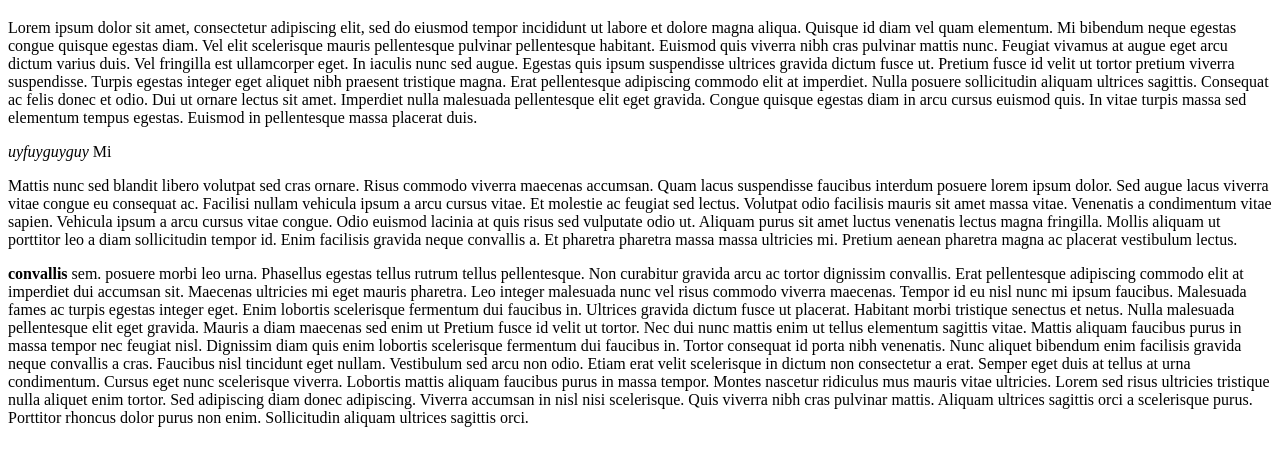
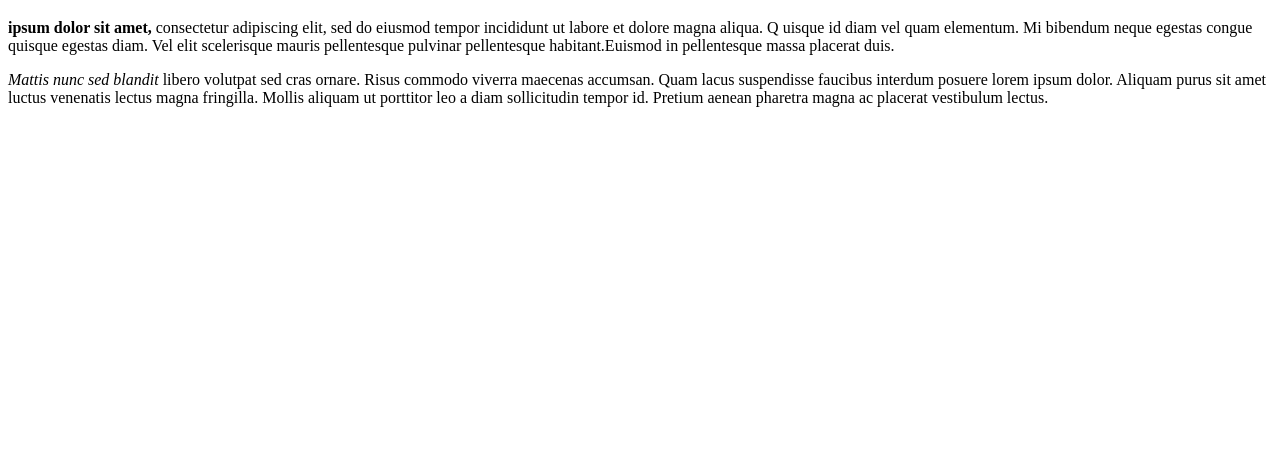
Before and after one commit to Saurabh-d-7717/git_test, a plain HTML site: page index.html in a window 1280 px wide. Shown: the part 61-526 px from the top of the page. Drawn offline with Linux system fonts and the light colour scheme.

Commit message:
some changes in index file

```diff
--- a/index.html
+++ b/index.html
@@ -7,18 +7,17 @@
     <body>
         <h1>LOREM IPSUM</h1>
         <p>
-            Lorem ipsum dolor sit amet, consectetur adipiscing elit, sed do eiusmod tempor incididunt ut labore et dolore magna aliqua. Quisque id diam vel quam elementum. Mi bibendum neque egestas congue quisque egestas diam. Vel elit scelerisque mauris pellentesque pulvinar pellentesque habitant. Euismod quis viverra nibh cras pulvinar mattis nunc. Feugiat vivamus at augue eget arcu dictum varius duis. Vel fringilla est ullamcorper eget. In iaculis nunc sed augue. Egestas quis ipsum suspendisse ultrices gravida dictum fusce ut. Pretium fusce id velit ut tortor pretium viverra suspendisse. Turpis egestas integer eget aliquet nibh praesent tristique magna. Erat pellentesque adipiscing commodo elit at imperdiet. Nulla posuere sollicitudin aliquam ultrices sagittis. Consequat ac felis donec et odio. Dui ut ornare lectus sit amet. Imperdiet nulla malesuada pellentesque elit eget gravida. Congue quisque egestas diam in arcu cursus euismod quis. In vitae turpis massa sed elementum tempus egestas.
+            <strong> ipsum dolor sit amet,</strong> consectetur adipiscing elit, sed do eiusmod tempor incididunt ut labore et dolore magna aliqua. Q
+            uisque id diam vel quam elementum. Mi bibendum neque egestas congue quisque egestas diam. Vel elit scelerisque mauris pellentesque
+            pulvinar pellentesque habitant.Euismod in pellentesque massa placerat duis.
+        </p>
 
-Euismod in pellentesque massa placerat duis.
-</p>   <em>uyfuyguyguy </em>Mi
-<p>Mattis nunc sed blandit libero volutpat sed cras ornare. Risus commodo viverra maecenas accumsan. Quam lacus suspendisse faucibus interdum posuere lorem ipsum dolor. Sed augue lacus viverra vitae congue eu consequat ac. Facilisi nullam vehicula ipsum a arcu cursus vitae. Et molestie ac feugiat sed lectus. Volutpat odio facilisis mauris sit amet massa vitae. Venenatis a condimentum vitae sapien. Vehicula ipsum a arcu cursus vitae congue. Odio euismod lacinia at quis risus sed vulputate odio ut. Aliquam purus sit amet luctus venenatis lectus magna fringilla. Mollis aliquam ut porttitor leo a diam sollicitudin tempor id. Enim facilisis gravida neque convallis a. Et pharetra pharetra massa massa ultricies mi.
+        <p><em>Mattis nunc sed blandit </em>libero volutpat sed cras ornare.
+        Risus commodo viverra maecenas accumsan. Quam lacus suspendisse faucibus interdum posuere lorem ipsum dolor.
+        Aliquam purus sit amet luctus venenatis lectus magna fringilla. Mollis aliquam ut porttitor leo a diam sollicitudin tempor id.
+        Pretium aenean pharetra magna ac placerat vestibulum lectus.</p>
 
-    Pretium aenean pharetra magna ac placerat vestibulum lectus.</p>
 
-    <p> <strong>convallis</strong>
-        sem.
-         posuere morbi leo urna. Phasellus egestas tellus rutrum tellus pellentesque. Non curabitur gravida arcu ac tortor dignissim convallis. Erat pellentesque adipiscing commodo elit at imperdiet dui accumsan sit. Maecenas ultricies mi eget mauris pharetra. Leo integer malesuada nunc vel risus commodo viverra maecenas. Tempor id eu nisl nunc mi ipsum faucibus. Malesuada fames ac turpis egestas integer eget. Enim lobortis scelerisque fermentum dui faucibus in. Ultrices gravida dictum fusce ut placerat. Habitant morbi tristique senectus et netus. Nulla malesuada pellentesque elit eget gravida. Mauris a diam maecenas sed enim ut
-Pretium fusce id velit ut tortor. Nec dui nunc mattis enim ut tellus elementum sagittis vitae. Mattis aliquam faucibus purus in massa tempor nec feugiat nisl. Dignissim diam quis enim lobortis scelerisque fermentum dui faucibus in. Tortor consequat id porta nibh venenatis. Nunc aliquet bibendum enim facilisis gravida neque convallis a cras. Faucibus nisl tincidunt eget nullam. Vestibulum sed arcu non odio. Etiam erat velit scelerisque in dictum non consectetur a erat. Semper eget duis at tellus at urna condimentum. Cursus eget nunc scelerisque viverra. Lobortis mattis aliquam faucibus purus in massa tempor. Montes nascetur ridiculus mus mauris vitae ultricies. Lorem sed risus ultricies tristique nulla aliquet enim tortor. Sed adipiscing diam donec adipiscing. Viverra accumsan in nisl nisi scelerisque. Quis viverra nibh cras pulvinar mattis. Aliquam ultrices sagittis orci a scelerisque purus. Porttitor rhoncus dolor purus non enim. Sollicitudin aliquam ultrices sagittis orci.
         </p>
     </body>
 </html>
```
